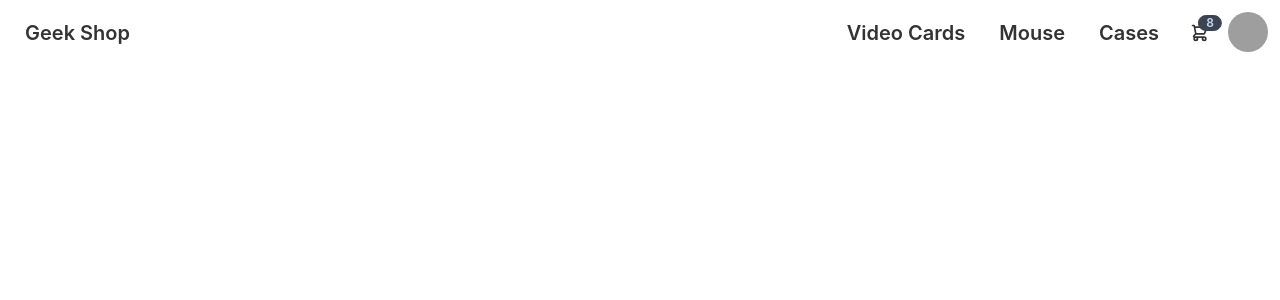
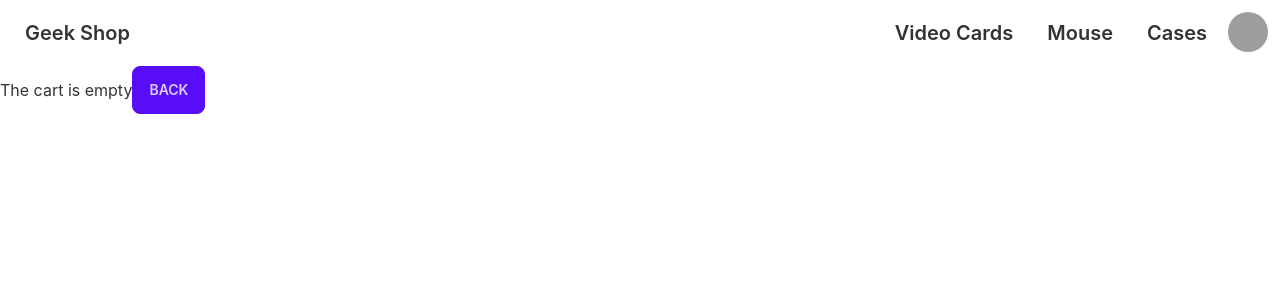
Before and after one commit to gnigrinis/GeekShopNigrinis, a React (Create React App) app: page /cart in a window 1280 px wide. Shown: the top 300 px of the page. Built offline with nearby package versions, Linux system fonts and the light colour scheme; grey boxes are pictures that could not be loaded.

Commit message:
Including Cart

```diff
--- a/src/App.js
+++ b/src/App.js
@@ -4,13 +4,14 @@ import ItemListContainer from './components/ItemListContainer';
 import { BrowserRouter, Route, Routes } from 'react-router-dom';
 import ItemDetailContainer from './components/ItemDetailContainer';
 import ItemDetail from './components/ItemDetail';
-import CartContextProvider from './context/CartContext';
 import AppContextProvider from './context/AppContext';
+import Cart from './components/Cart';
+import { CartContextProvider } from './context/CartContext';
 
 function App() {
   return (
-    <AppContextProvider>
-      <CartContextProvider>
+    <CartContextProvider>
+      <AppContextProvider>
         <BrowserRouter>
           <NavBar/>
           <Routes>
@@ -18,10 +19,11 @@ function App() {
             <Route path='/category/:categoryId' element={<ItemListContainer/>}/>
             <Route path='/itemDetail/:itemId' element={<ItemDetailContainer/>}/>
             <Route path='/shop/' element={<ItemDetail/>}/>
+            <Route path='/cart/' element={<Cart/>}/>
           </Routes>
         </BrowserRouter>
-      </CartContextProvider>
-    </AppContextProvider>
+      </AppContextProvider>
+    </CartContextProvider>
   );
 }
 
--- /dev/null
+++ b/src/components/CardList.jsx
@@ -0,0 +1,31 @@
+import { useCartContext } from "../context/CartContext";
+
+const CardList = ({item}) => {
+  const {title, pictureUrl, price, quantity, stock} = item
+
+  const {addToCart, deleteFromCart, deleteCart, setCart} = useCartContext();
+
+  return (
+    <div className="card flex-row w-4/6 bg-base-100 shadow-xl items-center">
+      <figure><img className="w-32" src={pictureUrl} alt={title}/></figure>
+      <div className="card-body">
+        <h2 className="card-title justify-center">
+          {title}
+        </h2>
+      </div>
+      <div className="card-body">
+        <h2 className="card-title justify-center">
+          {quantity}
+        </h2>
+      </div>
+      <div className="card-body">
+        <h2 className="card-title justify-center">
+          {price}
+        </h2>
+      </div>
+      <button className="btn btn-primary" onClick={() => deleteFromCart(item)}>Remove Item</button>
+    </div>
+
+  )
+}
+export default CardList
--- /dev/null
+++ b/src/components/Cart.jsx
@@ -0,0 +1,29 @@
+import { Link } from "react-router-dom";
+import { useCartContext } from "../context/CartContext"
+import CardList from "./CardList";
+
+const Cart = () => {
+
+  const {cart, addToCart, deleteFromCart, deleteCart, setCart} = useCartContext();
+
+  return (
+      <div className="flex-col flex-wrap gap-8">
+        {(cart.length==0) ?
+        <>
+          <div className="flex items-center">
+            <h1>The cart is empty</h1>
+
+            <Link to="/" className="h-8 btn btn-primary"> Back</Link>
+          </div>
+        </>:
+        <>
+          <div className="flex items-center">
+            {cart.map( data => <CardList key={data.id} item={data}/>)}
+            <Link to="/" className="h-8 btn btn-primary"> Checkout</Link>
+          </div>
+        </>
+        }
+      </div>
+  )
+}
+export default Cart
--- a/src/components/CartWidget.jsx
+++ b/src/components/CartWidget.jsx
@@ -1,18 +1,19 @@
-function CartWidget() {
+import { Link } from "react-router-dom"
+
+function CartWidget({quantity}) {
   return (
     <div className="dropdown dropdown-end">
       <label tabIndex="0" className="btn btn-ghost btn-circle">
         <div className="indicator">
           <svg xmlns="http://www.w3.org/2000/svg" className="h-5 w-5" fill="none" viewBox="0 0 24 24" stroke="currentColor"><path strokeLinecap="round" strokeLinejoin="round" strokeWidth="2" d="M3 3h2l.4 2M7 13h10l4-8H5.4M7 13L5.4 5M7 13l-2.293 2.293c-.63.63-.184 1.707.707 1.707H17m0 0a2 2 0 100 4 2 2 0 000-4zm-8 2a2 2 0 11-4 0 2 2 0 014 0z" /></svg>
-          <p className="badge badge-sm indicator-item">8</p>
+          <p className="badge badge-sm indicator-item">{quantity}</p>
         </div>
       </label>
       <div tabIndex="0" className="mt-3 card card-compact dropdown-content w-52 bg-base-100 shadow">
         <div className="card-body">
-          <p className="font-bold text-lg">8 Items</p>
-          <p className="text-info">Subtotal: $999</p>
+          <p className="font-bold text-lg">{quantity} Items</p>
           <div className="card-actions">
-            <button className="btn btn-primary btn-block">View cart</button>
+            <Link to="/cart" className="btn btn-primary btn-block">View cart</Link>
           </div>
         </div>
       </div>
--- a/src/components/ItemDetail.jsx
+++ b/src/components/ItemDetail.jsx
@@ -22,7 +22,7 @@ const ItemDetail = ({item}) => {
           <p className="text-xl self-center font-bold">{price} </p>
           {cond ?
           <Link to="/cart" className="h-8 btn btn-primary"> Buy</Link> :
-          <ItemCount stock={stock} initial={0} onAdd={onAdd} id={id}/>}
+          <ItemCount stock={stock} initial={1} onAdd={onAdd} id={id}/>}
         </div>
       </div>
     </div>
--- a/src/components/ItemList.jsx
+++ b/src/components/ItemList.jsx
@@ -17,7 +17,7 @@ export const ItemList = () => {
     const getItemsPromise = new Promise((resolve) => {
       setTimeout(() => {
         resolve(itemsData)
-      }, 2000)
+      }, 0)
     })
     getItemsPromise.then(data => {
       (categoryId !== undefined)? setItems(data.filter(data => data.categoryId == categoryId)) : setItems(data)
@@ -25,7 +25,7 @@ export const ItemList = () => {
   }
 
   return (
-    <div className="flex flex-wrap gap-8">
+    <div className="flex flex-row flex-wrap gap-8">
       {items.map( data => <Item key={data.id} item={data}/>)}
     </div>
   )
--- a/src/components/ItemListContainer.jsx
+++ b/src/components/ItemListContainer.jsx
@@ -3,7 +3,7 @@ import ItemList from "./ItemList"
 function ItemListContainer({greeting}) {
   return (
     <>
-      <div>{greeting}</div>
+      <h1>{greeting}</h1>
       <ItemList/>
     </>
   )
--- a/src/components/NavBar.jsx
+++ b/src/components/NavBar.jsx
@@ -1,7 +1,12 @@
 import { Link } from "react-router-dom"
+import { useCartContext } from "../context/CartContext";
 import CartWidget from "./CartWidget"
 
-const navBar = () => {
+const NavBar = () => {
+  const {cart} = useCartContext();
+  let  quantity = cart.reduce((acc, item) => acc + item.quantity, 0);
+
+
   return (
   <div className="App">
     <div className="navbar bg-base-100">
@@ -14,7 +19,7 @@ const navBar = () => {
         <Link className="btn btn-ghost normal-case text-xl" to={`/category/cases`}>Cases</Link>
       </div>
       <div className="flex-none">
-        <CartWidget/>
+        {(cart.length==0)? undefined :<CartWidget quantity={quantity} />}
         <div className="dropdown dropdown-end">
           <label tabIndex="0" className="btn btn-ghost btn-circle avatar">
             <div className="w-10 rounded-full">
@@ -38,4 +43,4 @@ const navBar = () => {
   )
 }
 
-export default navBar
+export default NavBar
```
Also changed, not shown: src/context/CartContext.jsx (+6 -6 lines).
